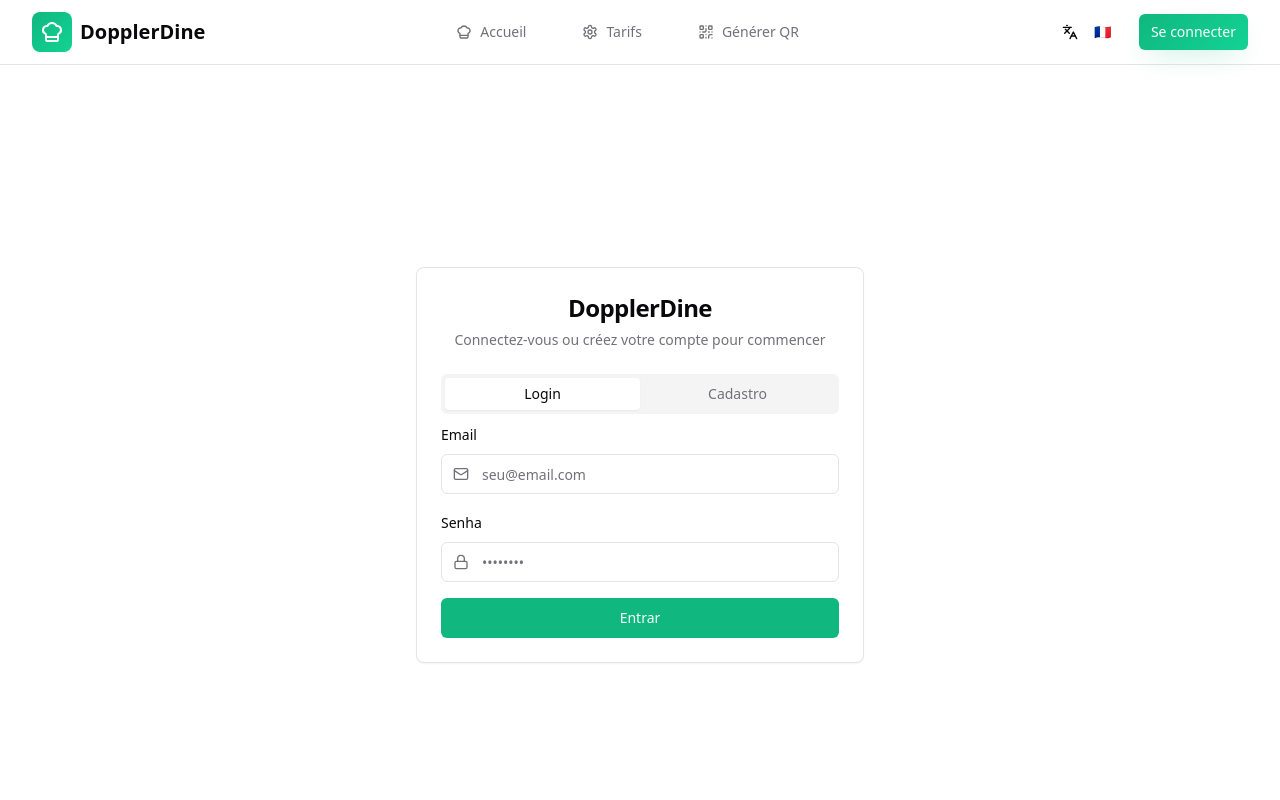
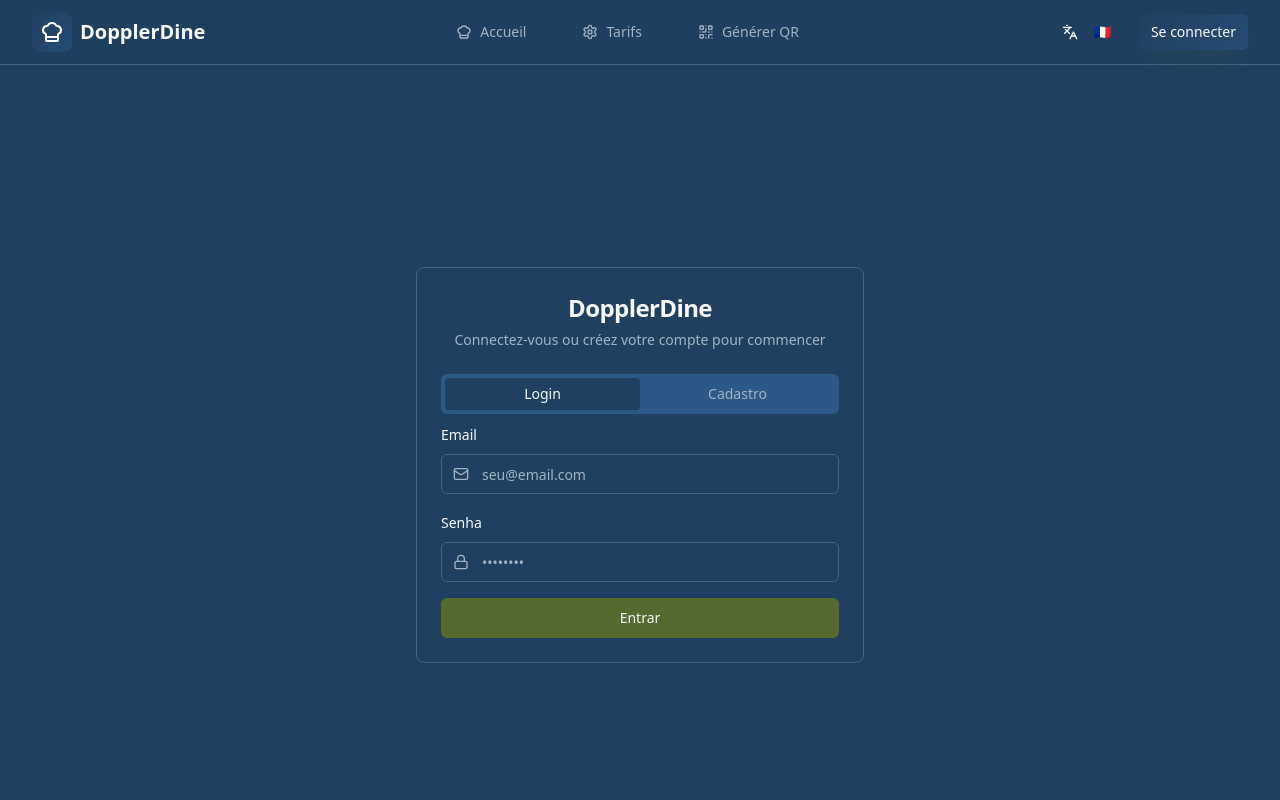
Before and after one commit to GabrielMenezesSilva/buzz-boost-resto-magic, a React (Vite) app: page /auth in a window 1280 px wide. Shown: the top 800 px of the page. Built offline with nearby package versions, Linux system fonts and the light colour scheme.

Commit message:
Update visual identity colors
Update the website's visual identity colors to test with the new logo. The new background colors are #1F3A5F and #556B2F.

```diff
--- a/src/index.css
+++ b/src/index.css
@@ -7,49 +7,49 @@
 
 @layer base {
   :root {
-    --background: 0 0% 100%;
-    --foreground: 240 10% 3.9%;
+    --background: 210 51% 25%;
+    --foreground: 0 0% 98%;
 
-    --card: 0 0% 100%;
-    --card-foreground: 240 10% 3.9%;
+    --card: 210 51% 25%;
+    --card-foreground: 0 0% 98%;
 
-    --popover: 0 0% 100%;
-    --popover-foreground: 240 10% 3.9%;
+    --popover: 210 51% 25%;
+    --popover-foreground: 0 0% 98%;
 
-    --primary: 160 84% 39%;
+    --primary: 82 39% 30%;
     --primary-foreground: 0 0% 98%;
 
-    --secondary: 240 4.8% 95.9%;
-    --secondary-foreground: 240 5.9% 10%;
+    --secondary: 210 51% 30%;
+    --secondary-foreground: 0 0% 98%;
 
-    --muted: 240 4.8% 95.9%;
-    --muted-foreground: 240 3.8% 46.1%;
+    --muted: 210 51% 35%;
+    --muted-foreground: 210 20% 70%;
 
-    --accent: 240 4.8% 95.9%;
-    --accent-foreground: 240 5.9% 10%;
+    --accent: 82 39% 30%;
+    --accent-foreground: 0 0% 98%;
 
     --destructive: 0 84.2% 60.2%;
     --destructive-foreground: 0 0% 98%;
 
-    --border: 240 5.9% 90%;
-    --input: 240 5.9% 90%;
-    --ring: 160 84% 39%;
+    --border: 210 30% 40%;
+    --input: 210 30% 40%;
+    --ring: 82 39% 30%;
 
-    /* Modern restaurant theme colors */
-    --emerald-fresh: 160 84% 39%;
-    --teal-accent: 173 58% 39%;
-    --sage-light: 156 39% 85%;
-    --forest-deep: 160 100% 25%;
+    /* New brand colors */
+    --brand-blue: 210 51% 25%;
+    --brand-olive: 82 39% 30%;
+    --brand-blue-light: 210 51% 35%;
+    --brand-olive-light: 82 39% 40%;
 
     /* Gradients */
-    --gradient-primary: linear-gradient(135deg, hsl(160 84% 39%), hsl(160 84% 45%));
-    --gradient-secondary: linear-gradient(135deg, hsl(173 58% 39%), hsl(160 84% 39%));
-    --gradient-warm: linear-gradient(135deg, hsl(160 84% 39%), hsl(173 58% 39%));
+    --gradient-primary: linear-gradient(135deg, hsl(210 51% 25%), hsl(210 51% 30%));
+    --gradient-secondary: linear-gradient(135deg, hsl(82 39% 30%), hsl(82 39% 35%));
+    --gradient-warm: linear-gradient(135deg, hsl(210 51% 25%), hsl(82 39% 30%));
 
     /* Shadows */
-    --shadow-warm: 0 10px 30px -10px hsl(160 84% 39% / 0.3);
-    --shadow-elegant: 0 0 40px hsl(160 84% 39% / 0.1);
-    --shadow-card: 0 4px 24px -4px hsl(160 84% 39% / 0.15);
+    --shadow-warm: 0 10px 30px -10px hsl(82 39% 30% / 0.3);
+    --shadow-elegant: 0 0 40px hsl(82 39% 30% / 0.1);
+    --shadow-card: 0 4px 24px -4px hsl(82 39% 30% / 0.15);
 
     --radius: 0.5rem;
 
@@ -71,33 +71,33 @@
   }
 
   .dark {
-    --background: 240 10% 3.9%;
+    --background: 210 51% 15%;
     --foreground: 0 0% 98%;
 
-    --card: 240 10% 3.9%;
+    --card: 210 51% 15%;
     --card-foreground: 0 0% 98%;
 
-    --popover: 240 10% 3.9%;
+    --popover: 210 51% 15%;
     --popover-foreground: 0 0% 98%;
 
-    --primary: 160 84% 39%;
-    --primary-foreground: 240 5.9% 10%;
+    --primary: 82 39% 40%;
+    --primary-foreground: 210 51% 15%;
 
-    --secondary: 240 3.7% 15.9%;
+    --secondary: 210 51% 20%;
     --secondary-foreground: 0 0% 98%;
 
-    --muted: 240 3.7% 15.9%;
-    --muted-foreground: 240 5% 64.9%;
+    --muted: 210 51% 20%;
+    --muted-foreground: 210 20% 70%;
 
-    --accent: 240 3.7% 15.9%;
-    --accent-foreground: 0 0% 98%;
+    --accent: 82 39% 40%;
+    --accent-foreground: 210 51% 15%;
 
     --destructive: 0 62.8% 30.6%;
     --destructive-foreground: 0 0% 98%;
 
-    --border: 240 3.7% 15.9%;
-    --input: 240 3.7% 15.9%;
-    --ring: 160 84% 39%;
+    --border: 210 30% 25%;
+    --input: 210 30% 25%;
+    --ring: 82 39% 40%;
 
     --sidebar-background: 240 5.9% 10%;
     --sidebar-foreground: 240 4.8% 95.9%;
--- a/tailwind.config.ts
+++ b/tailwind.config.ts
@@ -62,12 +62,11 @@ export default {
 					border: 'hsl(var(--sidebar-border))',
 					ring: 'hsl(var(--sidebar-ring))'
 				},
-				// Restaurant theme colors
-				'orange-warm': 'hsl(var(--orange-warm))',
-				'orange-light': 'hsl(var(--orange-light))',
-				'red-warm': 'hsl(var(--red-warm))',
-				'yellow-accent': 'hsl(var(--yellow-accent))',
-				'green-fresh': 'hsl(var(--green-fresh))'
+				// Brand colors
+				'brand-blue': 'hsl(var(--brand-blue))',
+				'brand-olive': 'hsl(var(--brand-olive))',
+				'brand-blue-light': 'hsl(var(--brand-blue-light))',
+				'brand-olive-light': 'hsl(var(--brand-olive-light))'
 			},
 			backgroundImage: {
 				'gradient-primary': 'var(--gradient-primary)',
```
